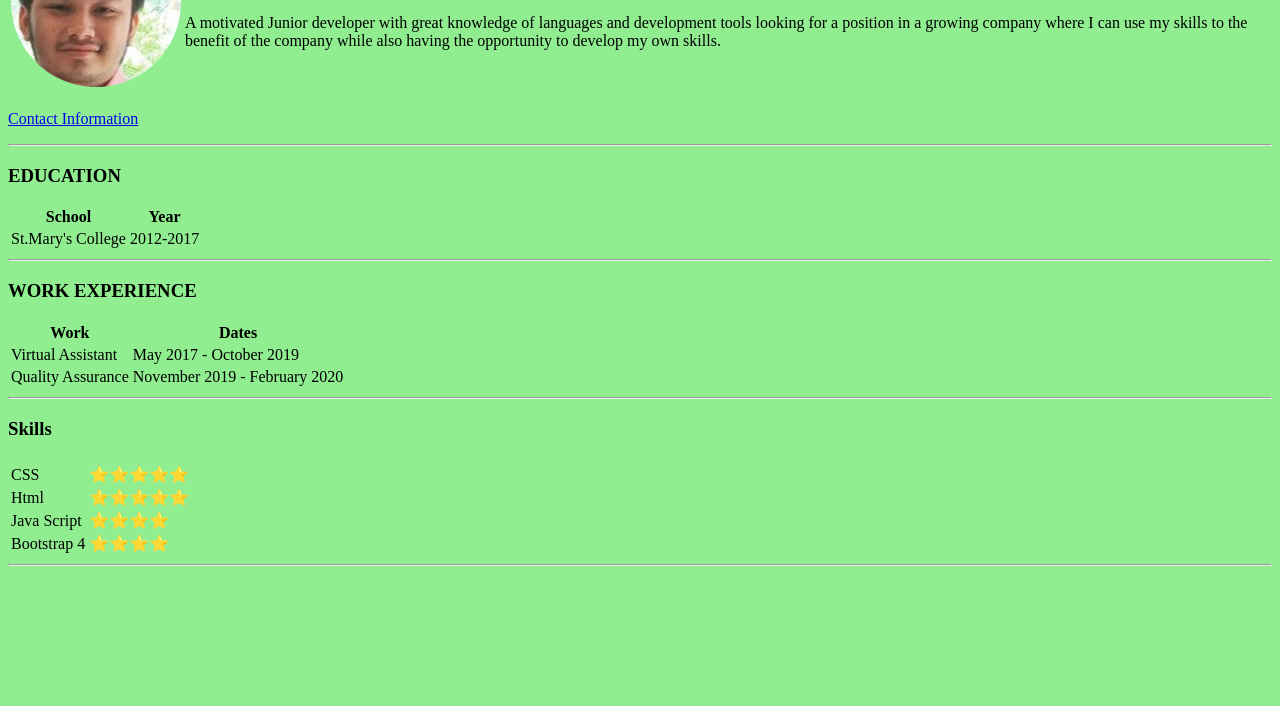
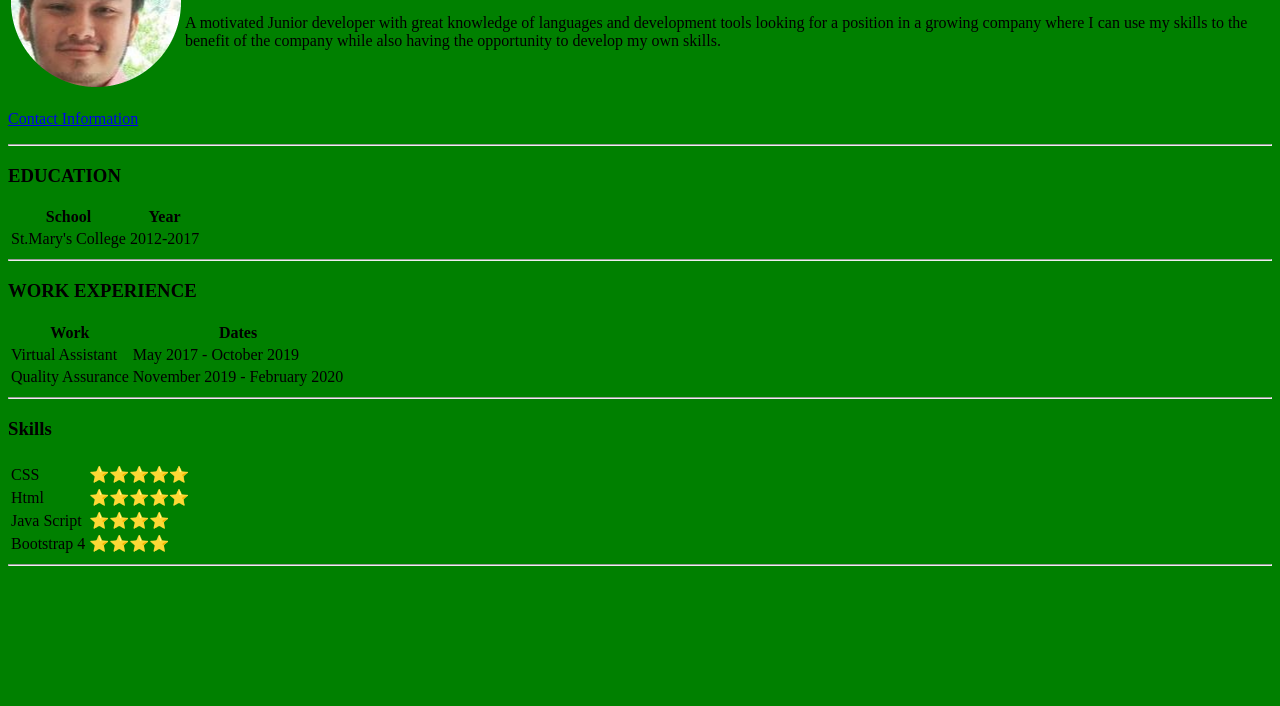
Before and after one commit to Patwreeck/cv, a plain HTML site: page index.html in a window 1280 px wide. Shown: the part 94-800 px from the top of the page. Drawn offline with Linux system fonts and the light colour scheme.

Commit message:
Update index.html

```diff
--- a/index.html
+++ b/index.html
@@ -8,7 +8,7 @@
     <title>Practice Resume </title>
 </head>
 
-<body style="background-color:lightgreen;">
+<body style="background-color:green;">
     <table>
         <tr>
             <td><img src="Circle- Pat.png"></td>
```
